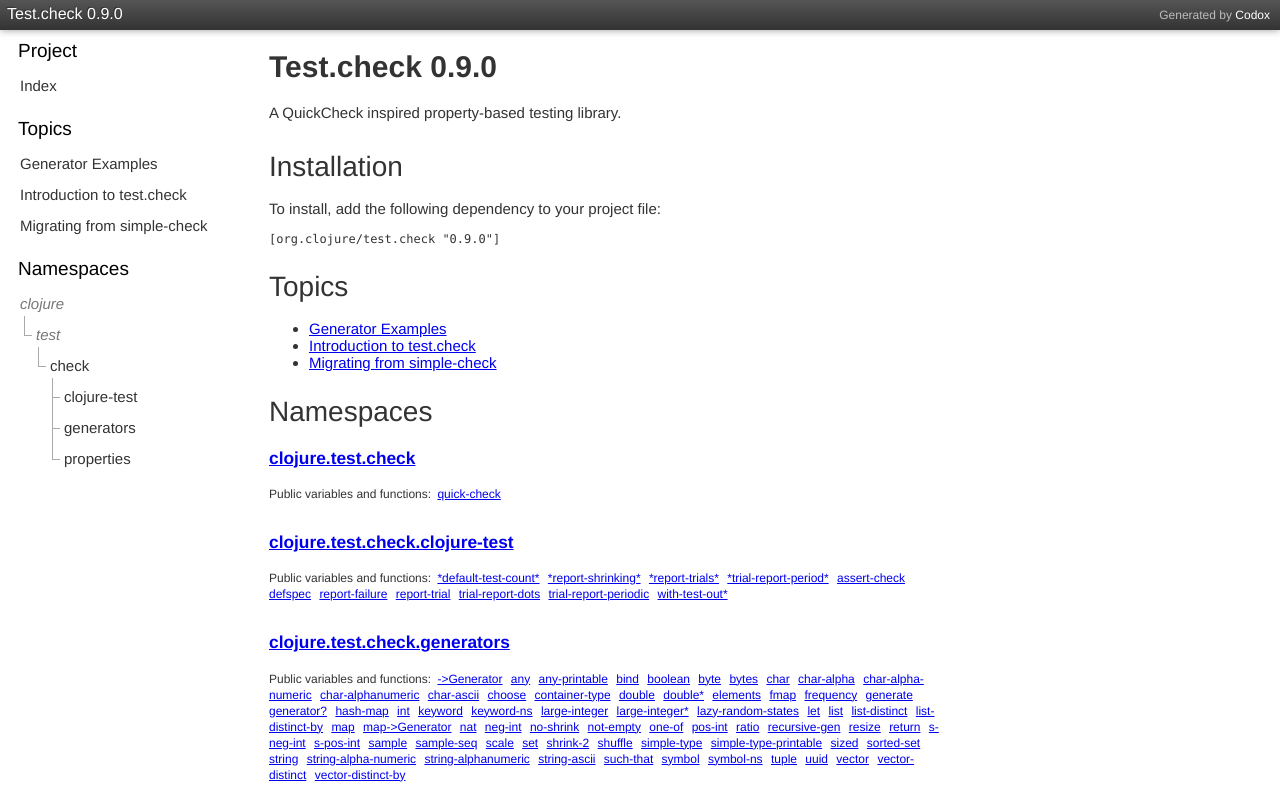
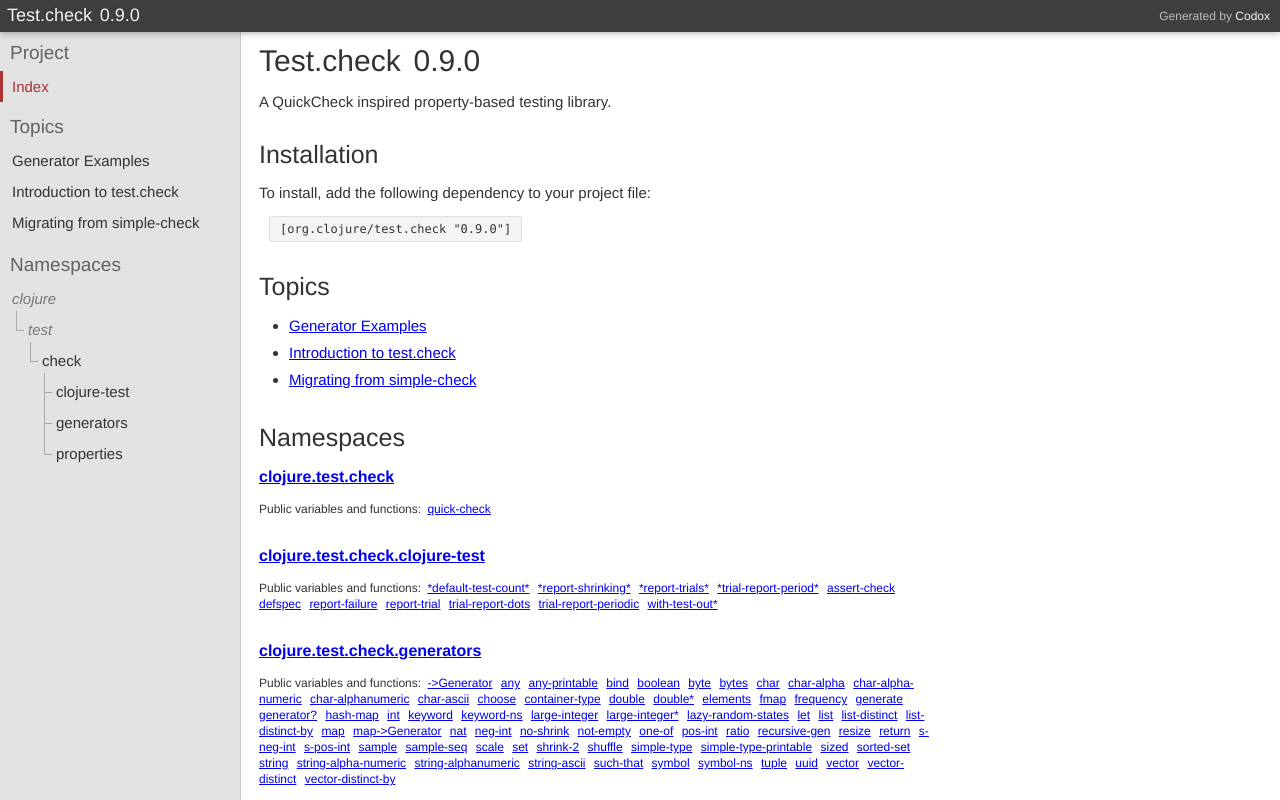
Before and after one commit to clojure/test.check, a plain HTML site: page index.html in a window 1280 px wide. Drawn offline with Linux system fonts and the light colour scheme.

Commit message:
Update css & js

```diff
--- a/css/default.css
+++ b/css/default.css
@@ -9,11 +9,21 @@ pre, code {
    margin: 15px 0;
 }
 
-h2 {
+h1 {
    font-weight: normal;
    font-size: 28px;
-   padding: 10px 0 2px 0;
-   margin: 0;
+   margin: 10px 0 2px 0;
+   padding: 0;
+}
+
+h2 {
+    font-weight: normal;
+    font-size: 25px;
+}
+
+.document h1, .namespace-index h1 {
+    font-size: 30px;
+    margin-top: 12px;
 }
 
 #header, #content, .sidebar {
@@ -24,14 +34,13 @@ h2 {
    top: 0;
    left: 0;
    right: 0;
-   height: 20px;
-   background: #444;
-   color: #fff;
+   height: 22px;
+   color: #f5f5f5;
    padding: 5px 7px;
 }
 
 #content {
-   top: 30px;
+   top: 32px;
    right: 0;
    bottom: 0;
    overflow: auto;
@@ -42,49 +51,57 @@ h2 {
 
 .sidebar {
    position: fixed;
-   top: 30px;
+   top: 32px;
    bottom: 0;
    overflow: auto;
 }
 
-#namespaces {
+.sidebar.primary {
    background: #e2e2e2;
    border-right: solid 1px #cccccc;
    left: 0;
    width: 250px;
 }
 
-#vars {
+.sidebar.secondary {
    background: #f2f2f2;
-   border-right: solid 1px #cccccc;
+   border-right: solid 1px #d7d7d7;
    left: 251px;
    width: 200px;
 }
 
-.namespace-index {
+#content.namespace-index, #content.document {
    left: 251px;
 }
 
-.namespace-docs {
+#content.namespace-docs {
    left: 452px;
 }
 
+#content.document {
+    padding-bottom: 10%;
+}
+
 #header {
-   background: -moz-linear-gradient(top, #555 0%, #222 100%);
-   background: -webkit-linear-gradient(top, #555 0%, #333 100%);
-   background: -o-linear-gradient(top, #555 0%, #222 100%);
-   background: -ms-linear-gradient(top, #555 0%, #222 100%);
-   background: linear-gradient(top, #555 0%, #222 100%);
-   box-shadow: 0 0 8px rgba(0, 0, 0, 0.4);
-   z-index: 100;
+    background: #3f3f3f;
+    box-shadow: 0 0 8px rgba(0, 0, 0, 0.4);
+    z-index: 100;
 }
 
 #header h1 {
    margin: 0;
    padding: 0;
-   font-size: 12pt;
+   font-size: 18px;
    font-weight: lighter;
    text-shadow: -1px -1px 0px #333;
+}
+
+#header h1 .project-version {
+    font-weight: normal;
+}
+
+.project-version {
+    padding-left: 0.15em;
 }
 
 #header a, .sidebar a {
@@ -93,7 +110,7 @@ h2 {
 }
 
 #header a {
-   color: #fff;
+   color: #f5f5f5;
 }
 
 .sidebar a {
@@ -104,7 +121,7 @@ h2 {
     float: right;
     font-size: 9pt;
     font-weight: normal;
-    margin: 3px 3px;
+    margin: 4px 3px;
     padding: 0;
     color: #bbb;
 }
@@ -120,9 +137,18 @@ h2 {
    font-weight: normal;
 }
 
+.sidebar h3.no-link {
+    color: #636363;
+   font-weight: lighter;
+}
+
 .sidebar ul {
-   padding: 0.5em 0em;
+   padding: 7px 0 6px 0;
    margin: 0;
+}
+
+.sidebar ul.index-link {
+    padding-bottom: 4px;
 }
 
 .sidebar li {
@@ -193,18 +219,37 @@ h2 {
     border-left: 1px solid #aaa;
 }
 
-#namespaces li.current a {
+.sidebar.primary li.current a {
    border-left: 3px solid #a33;
    color: #a33;
 }
 
-#vars li.current a {
+.sidebar.secondary li.current a {
    border-left: 3px solid #33a;
    color: #33a;
 }
 
-#content h3 {
-   font-size: 13pt;
+.namespace-index h2 {
+    margin: 30px 0 0 0;
+}
+
+.namespace-index h3 {
+    font-size: 16px;
+    font-weight: bold;
+    margin-bottom: 0;
+}
+
+.namespace-index .topics {
+    padding-left: 30px;
+    margin: 11px 0 0 0;
+}
+
+.namespace-index .topics li {
+    padding: 5px 0;
+}
+
+.namespace-docs h3 {
+   font-size: 18px;
    font-weight: bold;
 }
 
@@ -374,9 +419,21 @@ p {
     margin-bottom: 10px;
 }
 
-.markdown {
+.markdown p, .markdown li, .markdown dt, .markdown dd, .markdown td {
     line-height: 18px;
-    font-size: 14px;
+}
+
+.markdown h2 {
+    font-weight: normal;
+    font-size: 25px;
+}
+
+#content .markdown h3 {
+    font-size: 20px;
+}
+
+.markdown h4 {
+    font-size: 15px;
 }
 
 .doc, .public, .namespace .index {
@@ -390,7 +447,7 @@ p {
     border-radius: 2px;
 }
 
-.markdown pre {
+.markdown pre, pre.deps {
     background: #f4f4f4;
     border: 1px solid #e0e0e0;
     border-radius: 2px;
@@ -398,9 +455,19 @@ p {
     margin: 0 10px;
 }
 
+pre.deps {
+    display: inline-block;
+}
+
 .markdown pre code {
     background: transparent;
     border: none;
+}
+
+.markdown hr {
+    border-style: solid;
+    border-top: none;
+    color: #ccc;
 }
 
 .doc ul, .doc ol {
--- a/js/page_effects.js
+++ b/js/page_effects.js
@@ -31,15 +31,15 @@ function scrollToCurrentVarLink(elements) {
 }
 
 function setCurrentVarLink() {
-    $('#vars a').parent().removeClass('current')
+    $('.secondary a').parent().removeClass('current')
     $('.anchor').
         filter(function(index) { return visibleInParent(this) }).
         each(function(index, element) {
-            findLinkByFragment("#vars a", element.id).
+            findLinkByFragment(".secondary a", element.id).
                 parent().
                 addClass('current')
         });
-    scrollToCurrentVarLink('#vars .current');
+    scrollToCurrentVarLink('.secondary .current');
 }
 
 var hasStorage = (function() { try { return localStorage.getItem } catch(e) {} }())
@@ -72,27 +72,32 @@ function sidebarContentWidth(element) {
 }
 
 function resizeSidebars() {
-    var nsWidth  = sidebarContentWidth('#namespaces') + 30
-    var varWidth = 0
+    var primaryWidth   = sidebarContentWidth('.primary') + 30
+    var secondaryWidth = 0
 
-    if ($('#vars').length != 0) {
-        varWidth = sidebarContentWidth('#vars') + 30
+    if ($('.secondary').length != 0) {
+        secondaryWidth = sidebarContentWidth('.secondary') + 30
     }
 
     // snap to grid
-    var snap = 30;
-    nsWidth  = Math.ceil(nsWidth / snap) * snap;
-    varWidth = Math.ceil(varWidth / snap) * snap;
+    var snap = 30
+    primaryWidth   = Math.ceil(primaryWidth / snap) * snap
+    secondaryWidth = Math.ceil(secondaryWidth / snap) * snap
 
-    $('#namespaces').css('width', nsWidth)
-    $('#vars').css('width', varWidth)
-    $('#vars, .namespace-index').css('left', nsWidth + 1)
-    $('.namespace-docs').css('left', nsWidth + varWidth + 2)
+    $('.primary').css('width', primaryWidth)
+    $('.secondary').css('width', secondaryWidth).css('left', primaryWidth + 1)
+
+    if (secondaryWidth > 0) {
+        $('#content').css('left', primaryWidth + secondaryWidth + 2)
+    }
+    else {
+        $('#content').css('left', primaryWidth + 1)
+    }
 }
 
 $(window).ready(resizeSidebars)
 $(window).ready(setCurrentVarLink)
-$(window).ready(function() { persistScrollPosition('#namespaces')})
+$(window).ready(function() { persistScrollPosition('.primary')})
 $(window).ready(function() {
     $('#content').scroll(setCurrentVarLink)
     $(window).resize(setCurrentVarLink)
```
